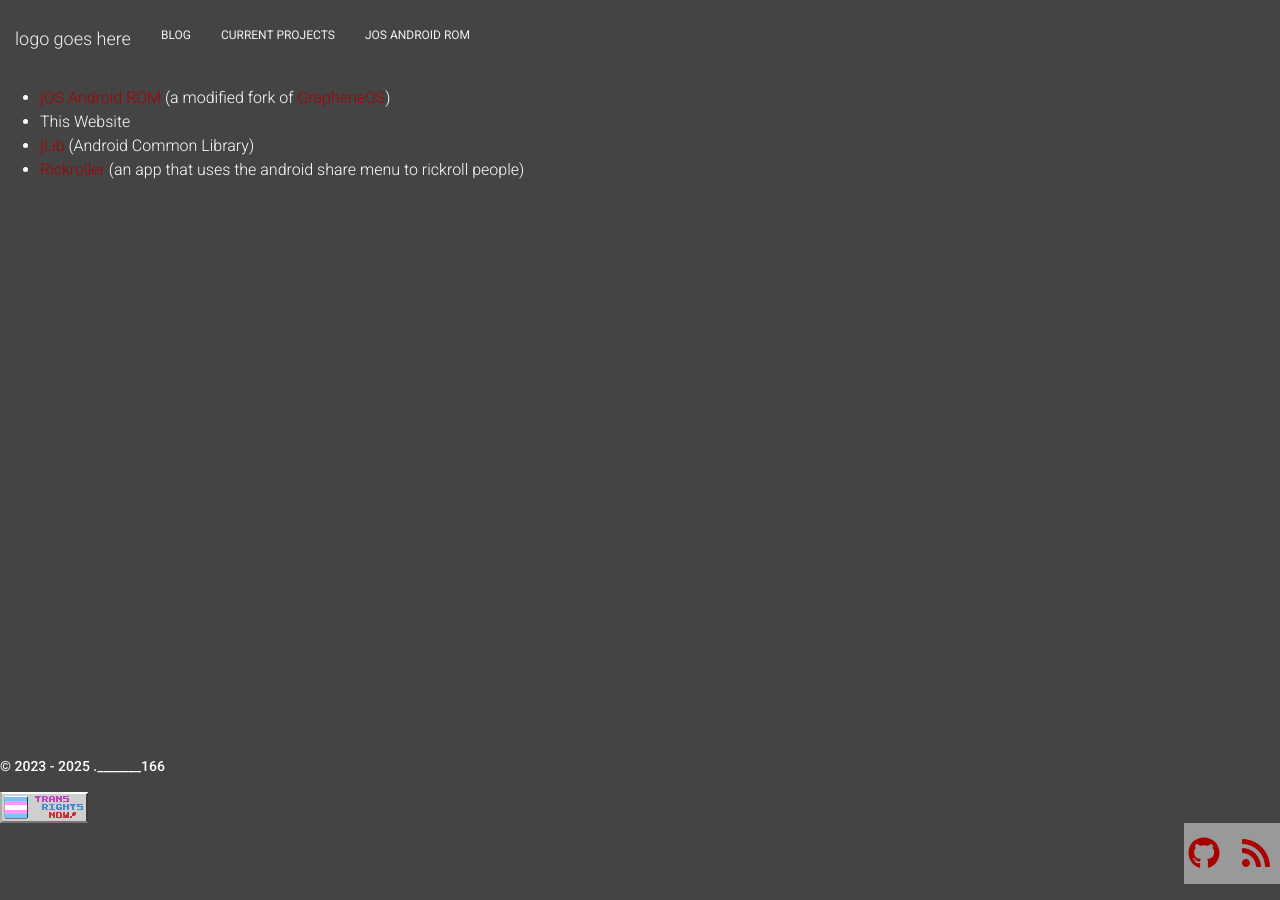
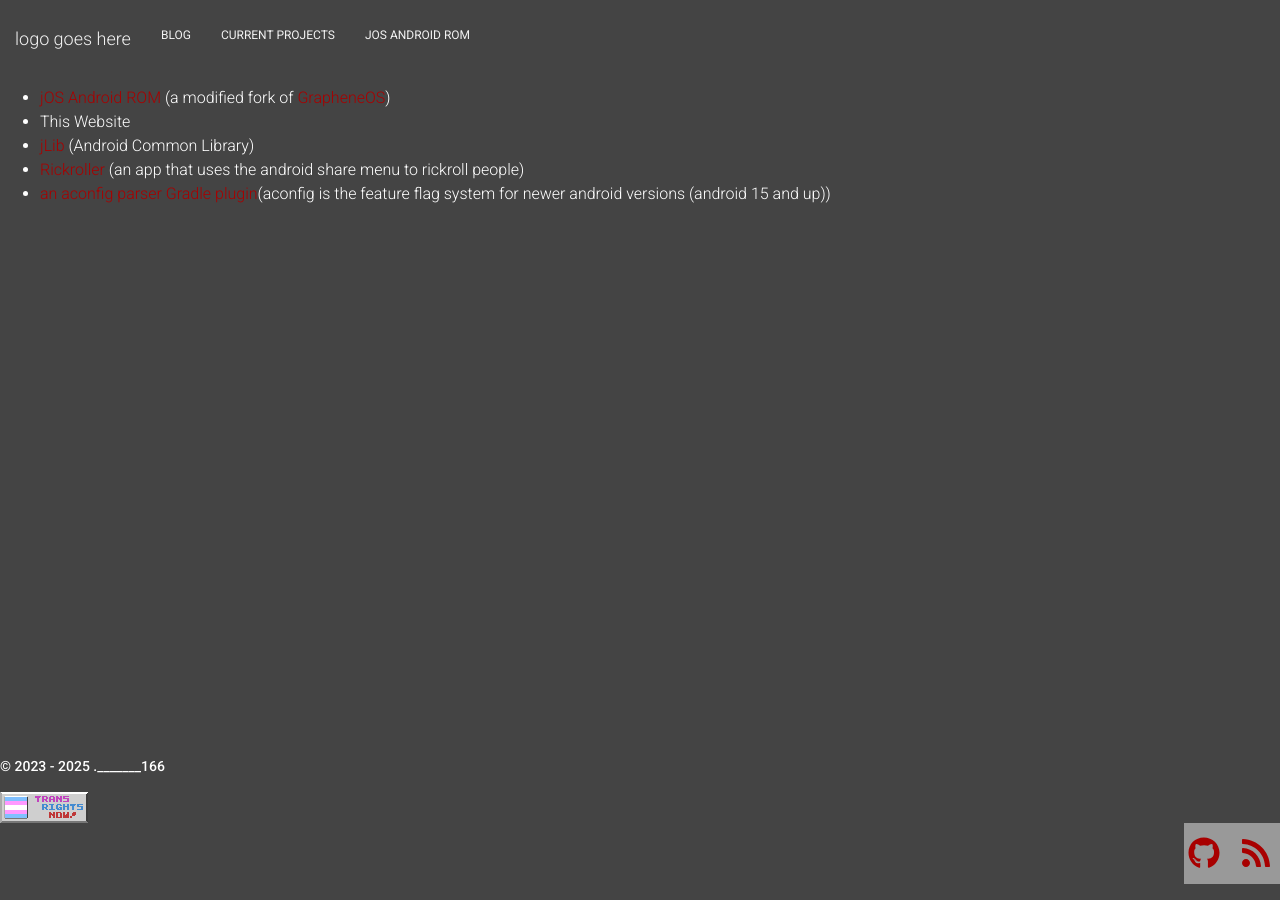
Before and after one commit to dot166/dot166.github.io, a Jekyll site: the page built from projects/index.html, in a window 1280 px wide. Built offline with Jekyll 4.4.1, drawn with Linux system fonts in a browser that asks for light colours.

Commit message:
add gradle-aconfig to project list

```diff
--- a/projects/index.html
+++ b/projects/index.html
@@ -7,4 +7,5 @@ title: Current Projects
   <li>This Website</li>
   <li><a href="https://github.com/dot166/jOS_j-lib" target="_blank">jLib</a> (Android Common Library)</li>
   <li><a href="https://github.com/dot166/rickroller" target="_blank">Rickroller</a> (an app that uses the android share menu to rickroll people)</li>
+  <li><a href="https://githup.com/dot166/gradle-aconfig" target="_blank">an aconfig parser Gradle plugin</a>(aconfig is the feature flag system for newer android versions (android 15 and up))</li>
 </ul>
```
